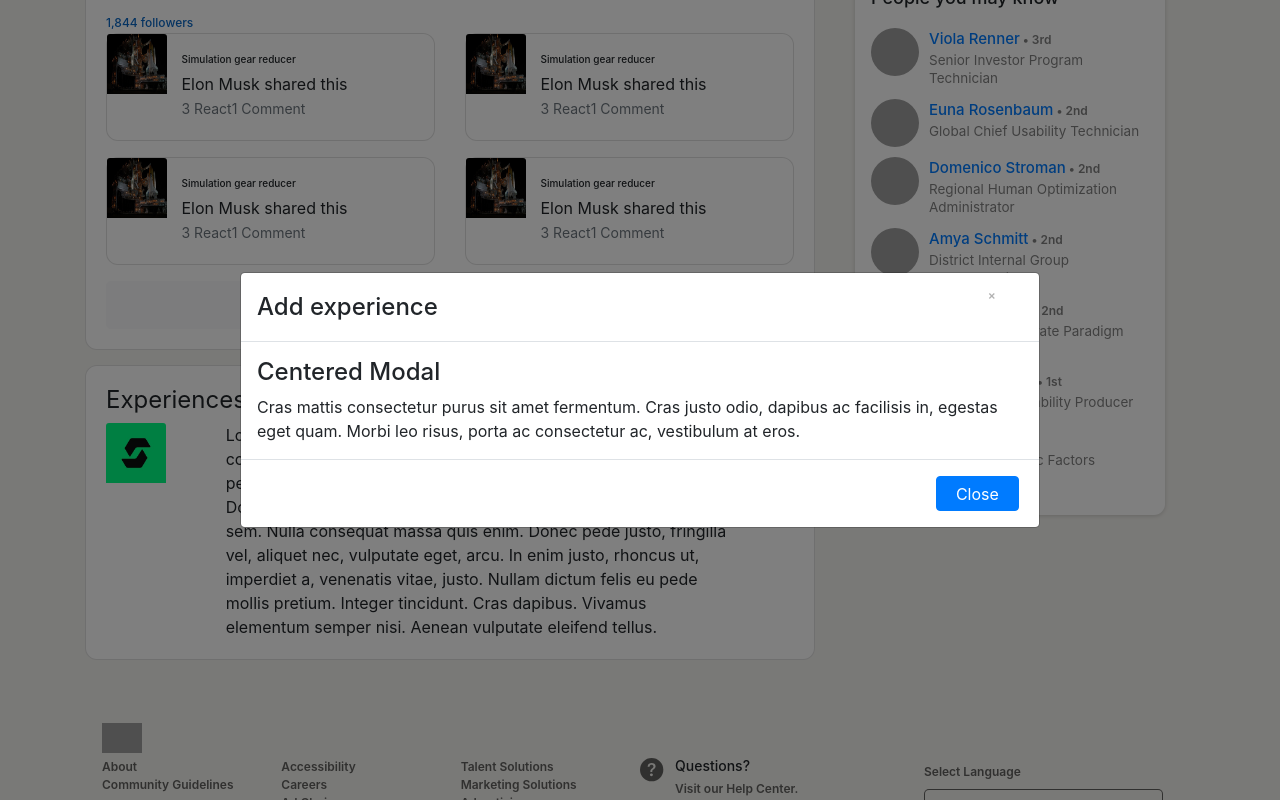
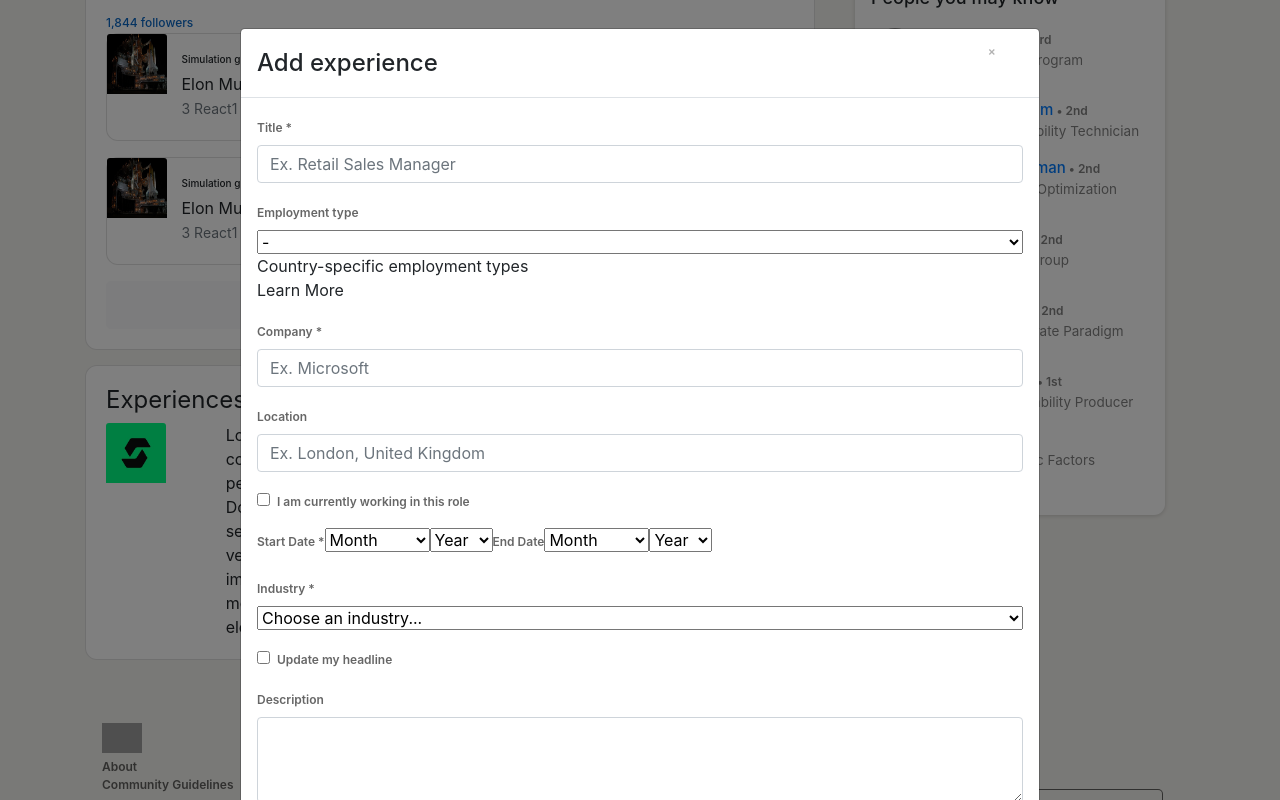
Before and after one commit to pavanyalamanchi/linkedin-build-week, a React (Create React App) app: page / in a window 1280 px wide. Both pictures are taken after a click on the icon 776 px from the left and 1104 px from the top of the page. Shown: the part 704-1504 px from the top of the page. Built offline with nearby package versions, Linux system fonts and the light colour scheme; grey boxes are pictures that could not be loaded.

Commit message:
Form without css

```diff
--- /dev/null
+++ b/src/components/AddForm.jsx
@@ -0,0 +1,280 @@
+import { useState } from "react";
+import { Form } from "react-bootstrap";
+
+const AddForm = () => {
+  const [form, setForm] = useState({
+    title: "",
+    employmentType: "",
+    company: "",
+    location: "",
+    start: { month: "", year: "" },
+    end: { month: "", year: "" },
+    industry: "",
+    headline: "",
+    description: "",
+  });
+  const [working, setWorking] = useState(false);
+  const [headline, setHeadline] = useState(false);
+
+  const handleInput = (key, value) => {
+    setForm({
+      ...form,
+      [key]: value,
+    });
+  };
+
+  return (
+    <>
+      <div className="container-form">
+        <Form.Group className="w-100">
+          <Form.Label>Title *</Form.Label>
+          <Form.Control
+            type="text"
+            placeholder="Ex. Retail Sales Manager"
+            value={form.title}
+            onChange={(e) => {
+              handleInput("title", e.target.value);
+            }}
+          />
+        </Form.Group>
+
+        <Form.Group>
+          <Form.Label>Employment type</Form.Label> <br />
+          <select
+            className="w-100"
+            value={form.employmentType}
+            onChange={(e) => {
+              handleInput("employmentType", e.target.value);
+            }}
+          >
+            <option>-</option>
+            <option>Full-time</option>
+            <option>Part-time</option>
+            <option>Self-employed</option>
+            <option>Freelance</option>
+            <option>Contract</option>
+            <option>Internship</option>
+            <option>Seasonal</option>
+          </select>
+          <p className="under-text">Country-specific employment types</p>
+          <p className="learn-more">Learn More</p>
+        </Form.Group>
+
+        <Form.Group className="w-100">
+          <Form.Label>Company *</Form.Label>
+          <Form.Control
+            type="text"
+            placeholder="Ex. Microsoft"
+            value={form.company}
+            onChange={(e) => {
+              handleInput("company", e.target.value);
+            }}
+          />
+        </Form.Group>
+
+        <Form.Group className="w-100">
+          <Form.Label>Location</Form.Label>
+          <Form.Control
+            type="text"
+            placeholder="Ex. London, United Kingdom"
+            value={form.location}
+            onChange={(e) => {
+              handleInput("location", e.target.value);
+            }}
+          />
+        </Form.Group>
+
+        <Form.Group className="mb-3" controlId="formBasicCheckbox">
+          <Form.Check
+            type="checkbox"
+            label="I am currently working in this role"
+            onClick={() => {
+              setWorking(!working);
+            }}
+          />
+        </Form.Group>
+
+        <Form.Group className="mb-3" controlId="formBasicCheckbox">
+          <Form.Label>Start Date *</Form.Label>
+          <select
+            value={form.start.month}
+            onChange={(e) => {
+              setForm({
+                ...form,
+                start: { ...form.start, month: e.target.value },
+              });
+            }}
+          >
+            <option>Month</option>
+            <option>January</option>
+            <option>February</option>
+            <option>March</option>
+            <option>April</option>
+            <option>May</option>
+            <option>June</option>
+            <option>July</option>
+            <option>August</option>
+            <option>September</option>
+            <option>October</option>
+            <option>November</option>
+            <option>December</option>
+          </select>
+
+          <select
+            value={form.start.year}
+            onChange={(e) => {
+              setForm({
+                ...form,
+                start: { ...form.start, year: e.target.value },
+              });
+            }}
+          >
+            <option>Year</option>
+            <option>2021</option>
+            <option>2020</option>
+            <option>2019</option>
+            <option>2018</option>
+            <option>2017</option>
+            <option>2016</option>
+            <option>2015</option>
+            <option>2014</option>
+            <option>2013</option>
+            <option>2012</option>
+            <option>2011</option>
+            <option>2010</option>
+            <option>2009</option>
+            <option>2008</option>
+            <option>2007</option>
+            <option>2006</option>
+            <option>2005</option>
+            <option>2004</option>
+            <option>2003</option>
+            <option>2002</option>
+            <option>2001</option>
+            <option>2000</option>
+          </select>
+
+          <Form.Label>End Date</Form.Label>
+          {working ? (
+            <span>Present</span>
+          ) : (
+            <>
+              <select
+                value={form.end.month}
+                onChange={(e) => {
+                  setForm({
+                    ...form,
+                    end: { ...form.end, month: e.target.value },
+                  });
+                }}
+              >
+                <option>Month</option>
+                <option>January</option>
+                <option>February</option>
+                <option>March</option>
+                <option>April</option>
+                <option>May</option>
+                <option>June</option>
+                <option>July</option>
+                <option>August</option>
+                <option>September</option>
+                <option>October</option>
+                <option>November</option>
+                <option>December</option>
+              </select>
+              <select
+                value={form.end.year}
+                onChange={(e) => {
+                  setForm({
+                    ...form,
+                    end: { ...form.end, year: e.target.value },
+                  });
+                }}
+              >
+                <option>Year</option>
+                <option>2021</option>
+                <option>2020</option>
+                <option>2019</option>
+                <option>2018</option>
+                <option>2017</option>
+                <option>2016</option>
+                <option>2015</option>
+                <option>2014</option>
+                <option>2013</option>
+                <option>2012</option>
+                <option>2011</option>
+                <option>2010</option>
+                <option>2009</option>
+                <option>2008</option>
+                <option>2007</option>
+                <option>2006</option>
+                <option>2005</option>
+                <option>2004</option>
+                <option>2003</option>
+                <option>2002</option>
+                <option>2001</option>
+                <option>2000</option>
+              </select>
+            </>
+          )}
+        </Form.Group>
+
+        <Form.Group>
+          <Form.Label>Industry *</Form.Label> <br />
+          <select
+            className="w-100"
+            value={form.industry}
+            onChange={(e) => {
+              handleInput("industry", e.target.value);
+            }}
+          >
+            <option>Choose an industry...</option>
+            <option>Accounting</option>
+            <option>Arts & Crafts</option>
+            <option>Business</option>
+            <option>Design</option>
+            <option>E-learning</option>
+            <option>Farming</option>
+            <option>...</option>
+          </select>
+        </Form.Group>
+
+        <Form.Group>
+          <Form.Check
+            type="checkbox"
+            label="Update my headline"
+            onClick={() => {
+              setHeadline(!headline);
+            }}
+          />
+        </Form.Group>
+
+        <Form.Group className={headline ? "w-100" : "d-none"}>
+          <Form.Label>Headline *</Form.Label>
+          <Form.Control
+            type="text"
+            value={form.headline}
+            onChange={(e) => {
+              handleInput("headline", e.target.value);
+            }}
+          />
+        </Form.Group>
+
+        <Form.Group className="mb-3" controlId="exampleForm.ControlTextarea1">
+          <Form.Label>Description</Form.Label>
+          <Form.Control
+            as="textarea"
+            rows={3}
+            value={form.description}
+            onChange={(e) => {
+              handleInput("description", e.target.value);
+            }}
+          />
+        </Form.Group>
+        {console.log(form)}
+      </div>
+    </>
+  );
+};
+
+export default AddForm;
--- a/src/components/experience.jsx
+++ b/src/components/experience.jsx
@@ -1,9 +1,10 @@
 import { Col, Row, Card, Button } from "react-bootstrap";
 import { useState } from "react";
-import Modal from 'react-bootstrap/Modal'
-import {FiPlus} from 'react-icons/fi'
-import {VscEdit} from 'react-icons/vsc'
-import strivelogo from '../assets/strivelogo.jpg'
+import Modal from "react-bootstrap/Modal";
+import { FiPlus } from "react-icons/fi";
+import { VscEdit } from "react-icons/vsc";
+import strivelogo from "../assets/strivelogo.jpg";
+import AddForm from "./AddForm";
 
 function AddExperience(props) {
   return (
@@ -19,12 +20,7 @@
         </Modal.Title>
       </Modal.Header>
       <Modal.Body>
-        <h4>Centered Modal</h4>
-        <p>
-          Cras mattis consectetur purus sit amet fermentum. Cras justo odio,
-          dapibus ac facilisis in, egestas eget quam. Morbi leo risus, porta ac
-          consectetur ac, vestibulum at eros.
-        </p>
+        <AddForm />
       </Modal.Body>
       <Modal.Footer>
         <Button onClick={props.onHide}>Close</Button>
@@ -61,7 +57,6 @@
   );
 }
 
-
 const Experience = () => {
   const [modalShow, setModalShow] = useState(false);
   const [modalShow1, setModalShow1] = useState(false);
@@ -70,9 +65,15 @@
       <Card>
         <Card.Body>
           <Row>
-         <Col sm={11}> <h3 className="body-title">Experiences</h3></Col>
+            <Col sm={11}>
+              {" "}
+              <h3 className="body-title">Experiences</h3>
+            </Col>
             <Col sm={1}>
-         <FiPlus className="icons" onClick={() => setModalShow(true)}></FiPlus>
+              <FiPlus
+                className="icons"
+                onClick={() => setModalShow(true)}
+              ></FiPlus>
               <AddExperience
                 show={modalShow}
                 onHide={() => setModalShow(false)}
@@ -80,24 +81,44 @@
             </Col>
           </Row>
           <Row>
-         <Col sm={2}> <Card.Img className="cover-img" variant="top" src={strivelogo} style={{height:"60px", width: "60px"}} /></Col>
-         <Col sm={9}> <p>Lorem ipsum dolor sit amet, consectetuer adipiscing elit. Aenean commodo ligula eget dolor. Aenean massa. Cum sociis natoque penatibus et magnis dis parturient montes, nascetur ridiculus mus. Donec quam felis, ultricies nec, pellentesque eu, pretium quis, sem. Nulla consequat massa quis enim. Donec pede justo, fringilla vel, aliquet nec, vulputate eget, arcu. In enim justo, rhoncus ut, imperdiet a, venenatis vitae, justo. Nullam dictum felis eu pede mollis pretium. Integer tincidunt. Cras dapibus. Vivamus elementum semper nisi. Aenean vulputate eleifend tellus.</p></Col>
+            <Col sm={2}>
+              {" "}
+              <Card.Img
+                className="cover-img"
+                variant="top"
+                src={strivelogo}
+                style={{ height: "60px", width: "60px" }}
+              />
+            </Col>
+            <Col sm={9}>
+              {" "}
+              <p>
+                Lorem ipsum dolor sit amet, consectetuer adipiscing elit. Aenean
+                commodo ligula eget dolor. Aenean massa. Cum sociis natoque
+                penatibus et magnis dis parturient montes, nascetur ridiculus
+                mus. Donec quam felis, ultricies nec, pellentesque eu, pretium
+                quis, sem. Nulla consequat massa quis enim. Donec pede justo,
+                fringilla vel, aliquet nec, vulputate eget, arcu. In enim justo,
+                rhoncus ut, imperdiet a, venenatis vitae, justo. Nullam dictum
+                felis eu pede mollis pretium. Integer tincidunt. Cras dapibus.
+                Vivamus elementum semper nisi. Aenean vulputate eleifend tellus.
+              </p>
+            </Col>
             <Col sm={1}>
-            <VscEdit className="icons" onClick={() => setModalShow1(true)}></VscEdit>
+              <VscEdit
+                className="icons"
+                onClick={() => setModalShow1(true)}
+              ></VscEdit>
               <EditExperience
                 show={modalShow1}
                 onHide={() => setModalShow1(false)}
               />
             </Col>
           </Row>
-
         </Card.Body>
       </Card>
-
     </>
-
   );
 };
 
-
 export default Experience;
```
Lines whose indentation alone changed are shown as unchanged.
